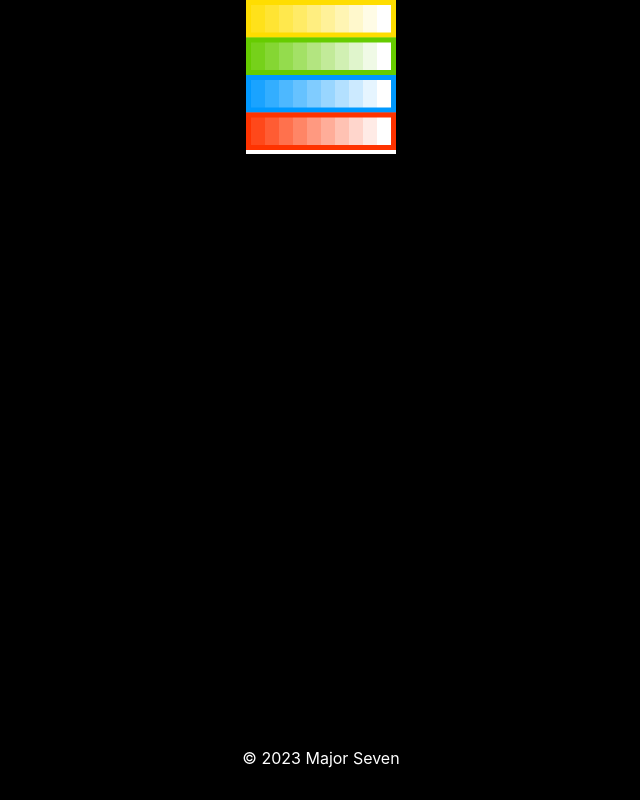
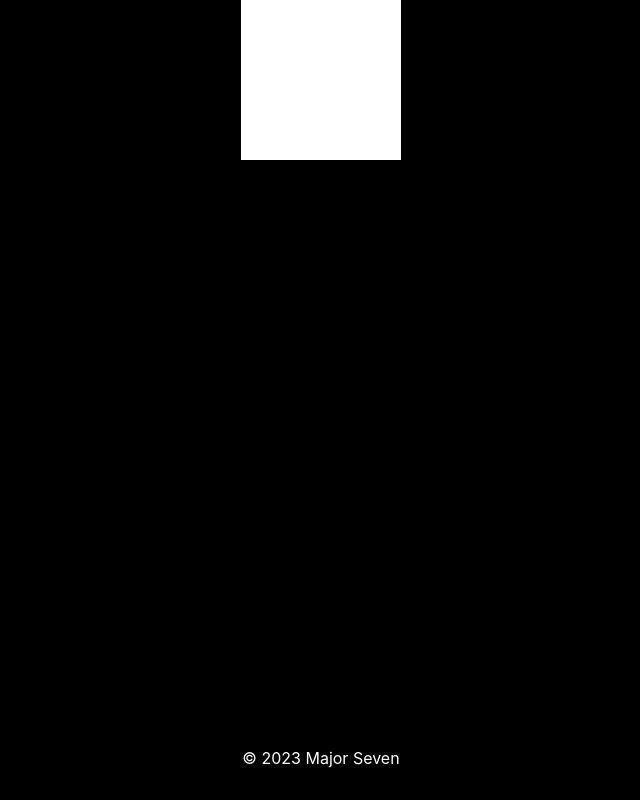
Before and after one commit to Kyungminkim31/web-metronome, a React (Create React App) app: page /playground in a window 1280 px wide. Shown: the whole page, without its empty margins (319-959 px from the left). Built offline with nearby package versions, Linux system fonts and the light colour scheme.

Commit message:
add wireframe and editableContent

```diff
--- a/package.json
+++ b/package.json
@@ -12,12 +12,13 @@
     "@types/react-dom": "^18.0.11",
     "eslint": "8.22.0",
     "react": "^18.2.0",
+    "react-contenteditable": "^3.3.7",
     "react-dom": "^18.2.0",
+    "react-router-dom": "^6.8.0",
     "react-scripts": "5.0.1",
     "styled-components": "^5.3.8",
     "typescript": "^4.9.5",
-    "web-vitals": "^2.1.4",
-    "react-router-dom": "^6.8.0"
+    "web-vitals": "^2.1.4"
   },
   "scripts": {
     "start": "react-scripts start",
--- a/public/index.html
+++ b/public/index.html
@@ -24,6 +24,9 @@
       work correctly both with client-side routing and a non-root public URL.
       Learn how to configure a non-root public URL by running `npm run build`.
     -->
+    <link rel="preconnect" href="https://fonts.googleapis.com">
+    <link rel="preconnect" href="https://fonts.gstatic.com" crossorigin>
+    <link href="https://fonts.googleapis.com/css2?family=Noto+Sans:ital,wght@0,100..900;1,100..900&display=swap" rel="stylesheet">
     <title>Metronome One</title>
   </head>
   <body>
--- a/src/App.tsx
+++ b/src/App.tsx
@@ -7,6 +7,7 @@
 import Footer from 'components/footer/Footer';
 import { Route, Routes } from 'react-router-dom';
 import Playground from './components/playground/Playground';
+import WireframeApp from './components/playground/WireframeApp';
 
 const S = {
   PageContainer: styled.div`
@@ -44,6 +45,7 @@
         <Routes>
           <Route path="/" element={<Metronome />} />
           <Route path="/playground" element={<Playground />} />
+          <Route path="/wireframe" element={<WireframeApp/>} />
         </Routes>
       </S.ContentContainer>
       <S.Footer>
--- /dev/null
+++ b/src/components/playground/CircleProgressBar.tsx
@@ -0,0 +1,47 @@
+import React, { useState } from 'react';
+import styled from 'styled-components';
+
+const S = {
+  Container: styled.div`background-color: white`,
+  ProgressWheelWrapper: styled.div<{ $width?: number; }>`
+    width: ${props => props.$width }px;
+    height: ${ props => props.$width }px;
+    position: relative;
+  `,
+  Outer: styled.div<{ $width?: number; }>`
+    width: ${props => props.$width }px;
+    height: ${props => props.$width}px;
+    border-radius: 50%;
+    padding: ${props => (props.$width||0)/8}px;
+    box-shadow: 6px 6px 10px -1px rgba(0, 0, 0, 0.15), 0px 0px 0px 0px rgba(255,255,255 0.7);
+    //box-shadow: 0px 1px 2px rgba(0,0,0,0.1),
+    //0px 2px 4px rgba(0,0,0,0.1),
+    //0px 4px 8px rgba(0,0,0,0.1),
+    //0px 8px 16px rgba(0,0,0,0.1);
+  `,
+  Inner: styled.div<{ $width?: number; }>`
+    width: ${props => (props.$width||0)/4 * 3 }px;
+    height: ${props => (props.$width||0)/4 * 3}px;
+    border-radius: 50%;
+    box-shadow: insert 4px 4px 6px -1px rgba(0,0,0,0.2), inset -4px, -4px, 6px, -1px rgba(255,255,255 0.7), -0.5px -0.5px 0px rgba(255, 255, 255, 1), 0.5px 0.5px 0px rgba(0, 0, 0, 0.15), 0px 12px 10px -10px rgba(0, 0, 0, 0.05);
+  `,
+};
+
+interface Props {
+
+}
+
+const CircleProgressBar = (props: Props) => {
+  const [width, setWidth] = useState(160);
+  return (
+    <S.Container>
+      <S.ProgressWheelWrapper $width={width}>
+        <S.Outer $width={width}>
+          <S.Inner $width={width}></S.Inner>
+        </S.Outer>
+      </S.ProgressWheelWrapper>
+    </S.Container>
+  );
+}
+
+export default CircleProgressBar;
--- a/src/components/playground/Playground.tsx
+++ b/src/components/playground/Playground.tsx
@@ -1,6 +1,7 @@
 import React from 'react';
 import styled from 'styled-components';
 import MyCanvas from './MyCanvas';
+import CircleProgressBar from './CircleProgressBar';
 
 const S = {
   Container: styled.div`
@@ -11,7 +12,7 @@
 function Playground () {
   return (
     <S.Container>
-      <MyCanvas />
+      <CircleProgressBar />
     </S.Container>
 );
 }
--- /dev/null
+++ b/src/components/playground/WireframeApp.tsx
@@ -0,0 +1,121 @@
+import React, { useRef, useState } from 'react';
+import styled from 'styled-components';
+import MyCanvas from './MyCanvas';
+import CircleProgressBar from './CircleProgressBar';
+import ContentEditable from 'react-contenteditable';
+
+const S = {
+  Container: styled.div`
+    display: flex;
+    /* iphone 13 & 14 - 1*/
+    width: 390px;
+    //height: 844px;
+    height: 400px;
+    background-color: white;
+    flex-direction: column;
+  `,
+
+  Wrapper: styled.div`
+    display: flex;
+    width: 100%;
+    height: 100%;
+    flex-direction: column;
+  `,
+
+  HeaderContainer: styled.div`
+    width: 100%;
+    background-color: #d9d9d9;
+    padding: 16px 0;
+    display: flex;
+    flex-direction: column;
+    align-items: center;
+  `,
+
+  HeaderTitle: styled.div`
+    font-family: 'Noto Sans', sans-serif;
+    font-optical-sizing: auto;
+    font-weight: 700;
+    font-style: normal;
+    font-size: 24px;
+    line-height: 30px;
+
+    color: #000000;
+  `,
+  ContentContainer: styled.div`
+    width: 100%;
+    /* 100% 로 할경우 부모 높이를 가져옴... */
+    height: 100%;
+
+    /* max-height 에서 %는 현재 element 의 height 의 비율 */
+    //max-height: 100%;
+
+    padding: 16px 12px;
+  `,
+
+  ButtonBarContainer: styled.div`
+    width: 100%;
+    display: flex;
+    flex-direction: column;
+    align-items: center;
+
+    padding: 12px;
+
+    margin-top: auto;
+  `,
+  Button: styled.div`
+    width: 100%;
+    font-family: 'Noto Sans', sans-serif;
+    font-style: normal;
+    font-weight: 700;
+    font-size: 20px;
+    line-height: 27px;
+
+    display: flex;
+    flex-direction: column;
+    align-items: center;
+
+    color: #000000;
+    background-color: #D9D9D9;
+
+    border-radius: 8px;
+
+    padding: 16px;
+    cursor: pointer;
+  `,
+};
+
+function Playground() {
+  const text = useRef('testtesttesttesttesttesttesttesttesttesttesttesttesttesttesttesttesttesttesttesttesttesttesttesttesttesttesttesttesttesttesttesttesttesttesttesttesttest');
+
+  const handleChange = (evt: any) => {
+    text.current = evt.target.value;
+  }
+
+  const handleBlur = () => {
+    console.log(text.current);
+  }
+
+  const template = { html: <b>Hello <i>World</i></b>};
+  const [content, setContent] = useState(template);
+
+  return (
+    <S.Container>
+      <S.Wrapper>
+        <S.HeaderContainer>
+          <S.HeaderTitle>
+            Wireframe App
+          </S.HeaderTitle>
+        </S.HeaderContainer>
+        <S.ContentContainer>
+          {/*https://blixtdev.com/how-to-use-contenteditable-with-react/*/}
+          <ContentEditable className='contentEditable' html={text.current} onBlur={handleBlur} onChange={handleChange}/>
+        </S.ContentContainer>
+        <S.ButtonBarContainer>
+          <S.Button>Click</S.Button>
+        </S.ButtonBarContainer>
+      </S.Wrapper>
+    </S.Container>
+  );
+}
+
+export default Playground;
--- a/src/index.css
+++ b/src/index.css
@@ -8,7 +8,7 @@
 }
 
 code {
-  font-family: source-code-pro, Menlo, Monaco, Consolas, 'Courier New',
+  font-family: 'Noto Sans', sans-serif, source-code-pro, Menlo, Monaco, Consolas, 'Courier New',
     monospace;
 }
 
@@ -23,3 +23,15 @@
 * {
   box-sizing: border-box;
 }
+
+.contentEditable {
+  width: 100%;
+  max-height: 100%;
+  min-height: 24px;
+  color: black;
+  border: 1px gray dotted;
+  border-radius: 8px;
+
+  padding: 12px 16px;
+  overflow-y: auto;
+}
```
Also changed, not shown: src/index.tsx (+6 -1 lines), 1 other file (tests, documents, lock files or other folders).
